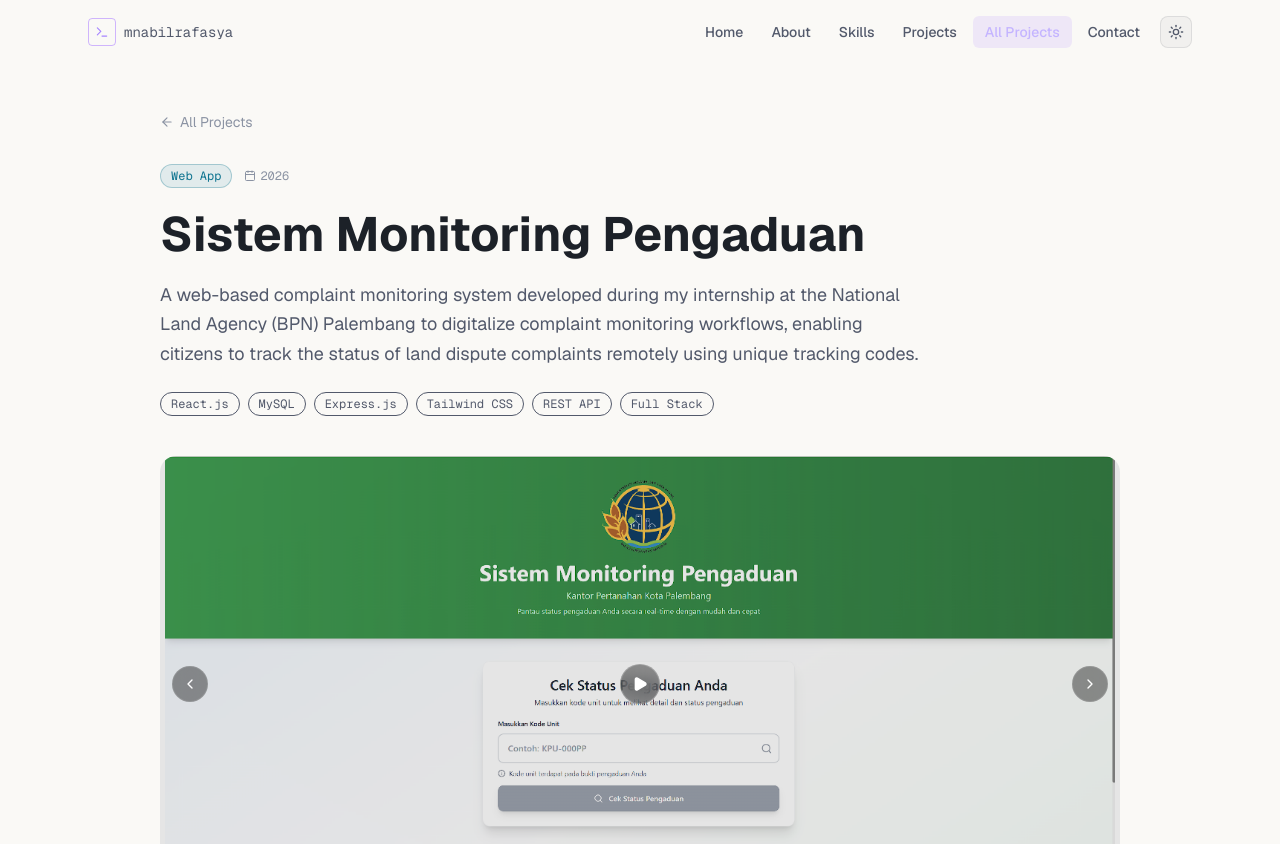
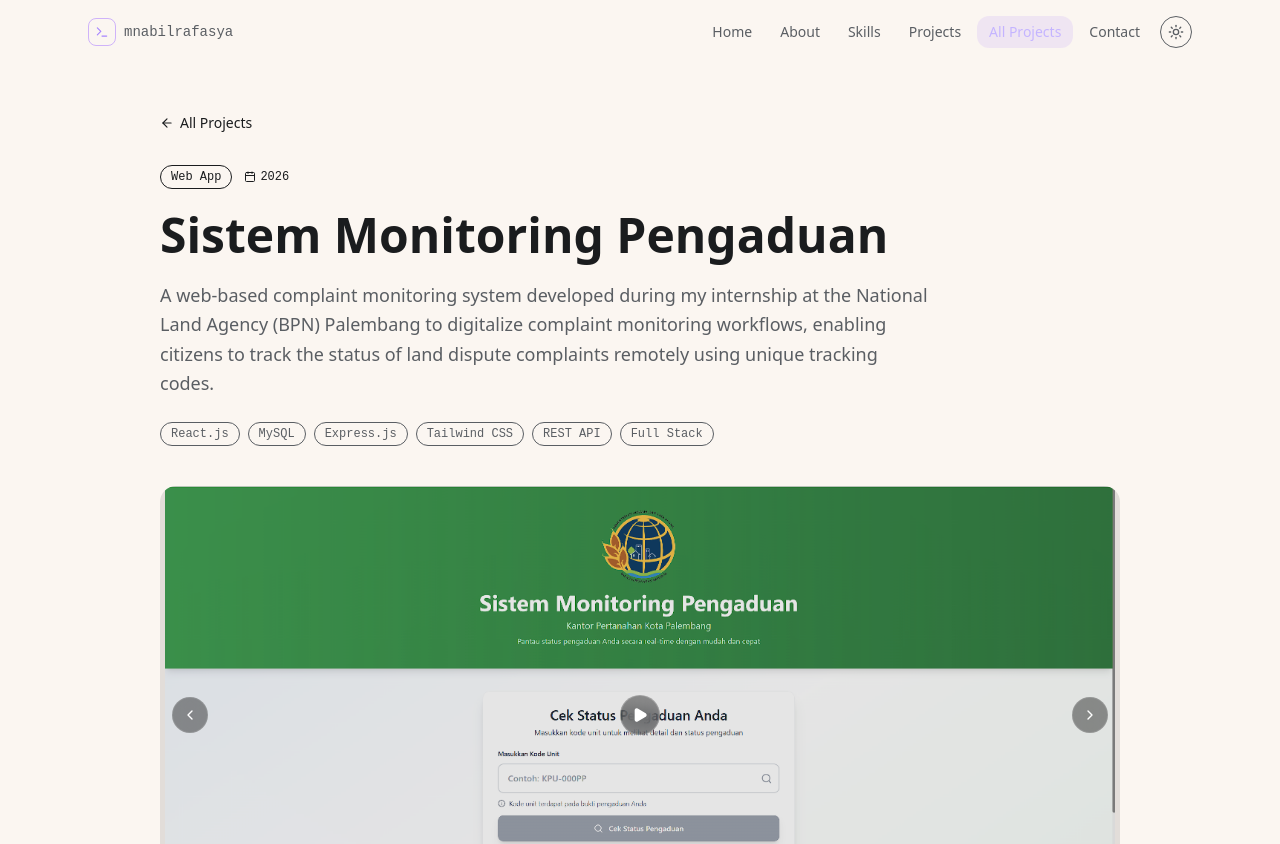
Before and after one commit to mnabilrafasya/portfolio-mnabilrafasya, a Next.js app: page /projects/sistem-monitoring-pengaduan in a window 1280 px wide. Shown: the top 844 px of the page. Built offline with nearby package versions, Linux system fonts and the light colour scheme.

Commit message:
design tokens

```diff
--- a/src/app/globals.css
+++ b/src/app/globals.css
@@ -1,104 +1,68 @@
 @import "tailwindcss";
 
 @theme {
-  --color-bg-base: #080b12;
-  --color-bg-surface: #0e1420;
-  --color-bg-elevated: #141c2e;
+  /* ── Color palette ──────────────────────────────────── */
+  /* Light Mode */
+  --color-background: #FBF6F1;
+  --color-text-primary: #1A1C1E;
+  --color-text-secondary: #5A5E63;
+  --color-accent-terracotta: #C1592D;
+  --color-accent-teal: #2A6F6F;
+  --color-border: #E4DFDA;
 
-  --color-accent-violet: #7c3aed;
-  --color-accent-violet-light: #a78bfa;
-  --color-accent-cyan: #06b6d4;
-  --color-accent-cyan-light: #67e8f9;
+  /* Dark Mode overrides defined in [data-theme="dark"] below */
 
-  --color-text-primary: #e2e8f0;
-  --color-text-secondary: #94a3b8;
-  --color-text-muted: #475569;
+  /* ── Typography ─────────────────────────────────────── */
+  --font-sans: "General Sans", ui-sans-serif, system-ui, sans-serif;
+  --font-mono: "IBM Plex Mono", ui-monospace, monospace;
 
-  --color-subtle: rgba(255, 255, 255, 0.08);
-  --color-fill-subtle: rgba(255, 255, 255, 0.03);
-  --color-fill-subtle-hover: rgba(255, 255, 255, 0.06);
+  /* ── Radius scale ───────────────────────────────────── */
+  --radius-sm: 4px;
+  --radius: 8px;
+  --radius-md: 12px;
+  --radius-lg: 16px;
+  --radius-full: 9999px;
 
-  --color-cat-web: #22d3ee;
-  --color-cat-ai: #a78bfa;
-  --color-cat-mobile: #34d399;
+  /* ── Transition easing ──────────────────────────────── */
+  --ease-default: cubic-bezier(0.4, 0, 0.2, 1);
 
-  --font-sans: var(--font-geist-sans), ui-sans-serif, system-ui, sans-serif;
-  --font-mono: var(--font-geist-mono), ui-monospace, monospace;
-
-  --animate-fade-up: fadeUp 0.6s ease forwards;
-  --animate-glow-pulse: glowPulse 3s ease-in-out infinite;
-  --animate-float: float 6s ease-in-out infinite;
-  --animate-float-slow: float 8s ease-in-out infinite;
+  /* ── Animations ─────────────────────────────────────── */
+  --animate-fade-up: fadeUp 0.6s cubic-bezier(0.4, 0, 0.2, 1) forwards;
   --animate-scanline: scanline 4s linear infinite;
 }
 
+/* ── Light Mode (default) ───────────────────────────────── */
 :root,
-[data-theme="dark"] {
-  --glass-bg: rgba(14, 20, 32, 0.6);
-  --glass-border: rgba(124, 58, 237, 0.12);
-  --glass-border-hover: rgba(124, 58, 237, 0.35);
-  --card-hover-shadow: 0 8px 40px rgba(124, 58, 237, 0.15);
-  --glow-violet: rgba(124, 58, 237, 0.4);
-  --glow-cyan: rgba(6, 182, 212, 0.4);
-  --shadow-glow-violet: 0 0 30px rgba(124, 58, 237, 0.3);
-  --shadow-glow-cyan: 0 0 30px rgba(6, 182, 212, 0.3);
-  --shadow-card-hover: 0 8px 40px rgba(124, 58, 237, 0.2);
-  --grid-line: rgba(124, 58, 237, 0.05);
-  --hero-glow: rgba(124, 58, 237, 0.3);
-  --selection-bg: rgba(124, 58, 237, 0.35);
-  --scrollbar-thumb: rgba(124, 58, 237, 0.4);
-  --scrollbar-thumb-hover: rgba(124, 58, 237, 0.7);
+[data-theme="light"] {
+  --color-background: #FBF6F1;
+  --color-text-primary: #1A1C1E;
+  --color-text-secondary: #5A5E63;
+  --color-accent-terracotta: #C1592D;
+  --color-accent-teal: #2A6F6F;
+  --color-border: #E4DFDA;
+
+  --selection-bg: rgba(193, 89, 45, 0.18);
+  --scrollbar-thumb: rgba(26, 28, 30, 0.18);
+  --scrollbar-thumb-hover: rgba(26, 28, 30, 0.36);
 }
 
-[data-theme="light"] {
-  --color-bg-base: #faf9f6;
-  --color-bg-surface: #f1efe9;
-  --color-bg-elevated: #ffffff;
+/* ── Dark Mode ──────────────────────────────────────────── */
+[data-theme="dark"] {
+  --color-background: #17130F;
+  --color-text-primary: #FBF6F1;
+  --color-text-secondary: #B0B3B8;
+  --color-accent-terracotta: #E07A4C;
+  --color-accent-teal: #4FA69E;
+  --color-border: #2D2A26;
 
-  --color-accent-violet: #6d28d9;
-  --color-accent-violet-light: #7c3aed;
-  --color-accent-cyan: #0e7490;
-  --color-accent-cyan-light: #0891b2;
-
-  --color-text-primary: #1c2128;
-  --color-text-secondary: #52596b;
-  --color-text-muted: #8b93a3;
-
-  --color-subtle: rgba(15, 23, 42, 0.09);
-  --color-fill-subtle: rgba(15, 23, 42, 0.035);
-  --color-fill-subtle-hover: rgba(15, 23, 42, 0.06);
-
-  --color-cat-web: #0e7490;
-  --color-cat-ai: #6d28d9;
-  --color-cat-mobile: #047857;
-
-  --glass-bg: rgba(255, 255, 255, 0.7);
-  --glass-border: rgba(15, 23, 42, 0.08);
-  --glass-border-hover: rgba(109, 40, 217, 0.3);
-  --card-hover-shadow: 0 12px 32px rgba(15, 23, 42, 0.1);
-  --glow-violet: rgba(109, 40, 217, 0.18);
-  --glow-cyan: rgba(14, 116, 144, 0.18);
-  --shadow-glow-violet: 0 8px 24px rgba(109, 40, 217, 0.18);
-  --shadow-glow-cyan: 0 8px 24px rgba(14, 116, 144, 0.18);
-  --shadow-card-hover: 0 12px 32px rgba(15, 23, 42, 0.12);
-  --grid-line: rgba(15, 23, 42, 0.05);
-  --hero-glow: rgba(109, 40, 217, 0.12);
-  --selection-bg: rgba(109, 40, 217, 0.18);
-  --scrollbar-thumb: rgba(15, 23, 42, 0.18);
-  --scrollbar-thumb-hover: rgba(15, 23, 42, 0.32);
+  --selection-bg: rgba(224, 122, 76, 0.25);
+  --scrollbar-thumb: rgba(251, 246, 241, 0.18);
+  --scrollbar-thumb-hover: rgba(251, 246, 241, 0.36);
 }
 
 @keyframes fadeUp {
   0% { opacity: 0; transform: translateY(24px); }
   100% { opacity: 1; transform: translateY(0); }
-}
-@keyframes glowPulse {
-  0%, 100% { opacity: 0.4; }
-  50% { opacity: 0.9; }
-}
-@keyframes float {
-  0%, 100% { transform: translateY(0px); }
-  50% { transform: translateY(-8px); }
 }
 @keyframes scanline {
   0% { top: 0%; }
@@ -108,7 +72,7 @@
 * { box-sizing: border-box; }
 html { scroll-behavior: smooth; -webkit-font-smoothing: antialiased; }
 body {
-  background-color: var(--color-bg-base);
+  background-color: var(--color-background);
   color: var(--color-text-primary);
   overflow-x: hidden;
 }
@@ -119,12 +83,12 @@ body {
 }
 
 ::-webkit-scrollbar { width: 4px; }
-::-webkit-scrollbar-track { background: var(--color-bg-base); }
+::-webkit-scrollbar-track { background: var(--color-background); }
 ::-webkit-scrollbar-thumb { background: var(--scrollbar-thumb); border-radius: 2px; }
 ::-webkit-scrollbar-thumb:hover { background: var(--scrollbar-thumb-hover); }
 
-body, .glass-card, .tag-pill {
-  transition: background-color 0.25s ease, border-color 0.25s ease, color 0.25s ease;
+body {
+  transition: background-color 0.25s cubic-bezier(0.4, 0, 0.2, 1), border-color 0.25s cubic-bezier(0.4, 0, 0.2, 1), color 0.25s cubic-bezier(0.4, 0, 0.2, 1);
 }
 
 @media (prefers-reduced-motion: reduce) {
@@ -139,13 +103,6 @@ body, .glass-card, .tag-pill {
 [data-theme="dark"] .theme-icon-sun { display: none; }
 [data-theme="light"] .theme-icon-moon { display: none; }
 
-@utility text-gradient-violet-cyan {
-  background: linear-gradient(135deg, var(--color-accent-violet-light) 0%, var(--color-accent-cyan-light) 100%);
-  -webkit-background-clip: text;
-  -webkit-text-fill-color: transparent;
-  background-clip: text;
-}
-
 @utility text-gradient-subtle {
   background: linear-gradient(135deg, var(--color-text-primary) 0%, var(--color-text-secondary) 100%);
   -webkit-background-clip: text;
@@ -153,51 +110,23 @@ body, .glass-card, .tag-pill {
   background-clip: text;
 }
 
-@utility glass-card {
-  backdrop-filter: blur(12px);
-  -webkit-backdrop-filter: blur(12px);
-}
-
-@utility glass-card-hover {
-  transition: border-color 0.3s ease, box-shadow 0.3s ease, transform 0.3s ease;
-}
-.glass-card-hover:hover {
-  border-color: var(--glass-border-hover);
-  box-shadow: var(--card-hover-shadow), 0 0 0 1px var(--glass-border-hover);
-  transform: translateY(-2px);
-}
-
-@utility glow-violet { box-shadow: 0 0 20px var(--glow-violet); }
-@utility glow-cyan { box-shadow: 0 0 20px var(--glow-cyan); }
-
 @utility tag-pill {
   display: inline-flex;
   align-items: center;
   gap: 0.25rem;
   padding: 0.125rem 0.625rem;
-  border-radius: 9999px;
+  border-radius: var(--radius-full);
   font-size: 0.75rem;
   border-width: 1px;
 }
 
-@utility bg-grid-pattern {
-  background-image:
-    linear-gradient(var(--grid-line) 1px, transparent 1px),
-    linear-gradient(90deg, var(--grid-line) 1px, transparent 1px);
-  background-size: 40px 40px;
+@utility bg-hero-glow {
+  background-image: radial-gradient(ellipse 80% 50% at 50% -20%, rgba(193, 89, 45, 0.08) 0%, transparent 60%);
 }
-
-@utility bg-hero-glow {
-  background-image: radial-gradient(ellipse 80% 50% at 50% -20%, var(--hero-glow) 0%, transparent 60%);
-}
-
-@utility shadow-glow-violet { box-shadow: var(--shadow-glow-violet); }
-@utility shadow-glow-cyan { box-shadow: var(--shadow-glow-cyan); }
-@utility shadow-card-hover { box-shadow: var(--shadow-card-hover); }
 
 @utility reveal {
   opacity: 0;
   transform: translateY(24px);
-  transition: opacity 0.6s ease, transform 0.6s ease;
+  transition: opacity 0.6s cubic-bezier(0.4, 0, 0.2, 1), transform 0.6s cubic-bezier(0.4, 0, 0.2, 1);
 }
 @utility reveal-visible { opacity: 1; transform: translateY(0); }
```
Also changed, not shown: 1 other file (tests, documents, lock files or other folders).
